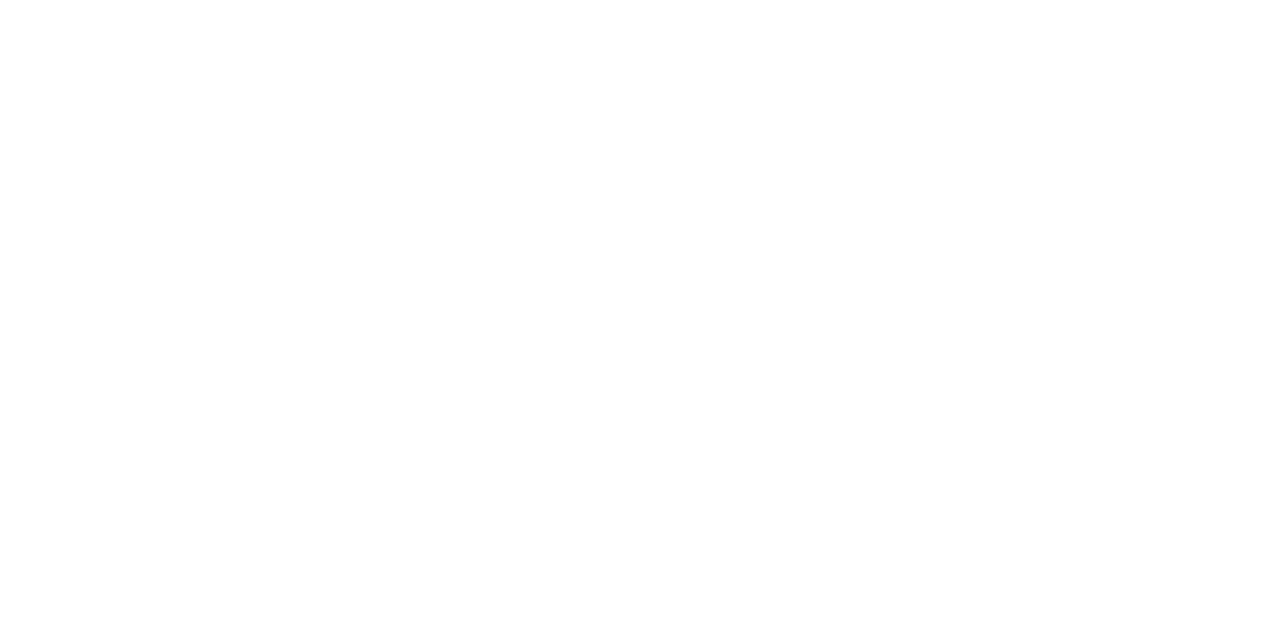
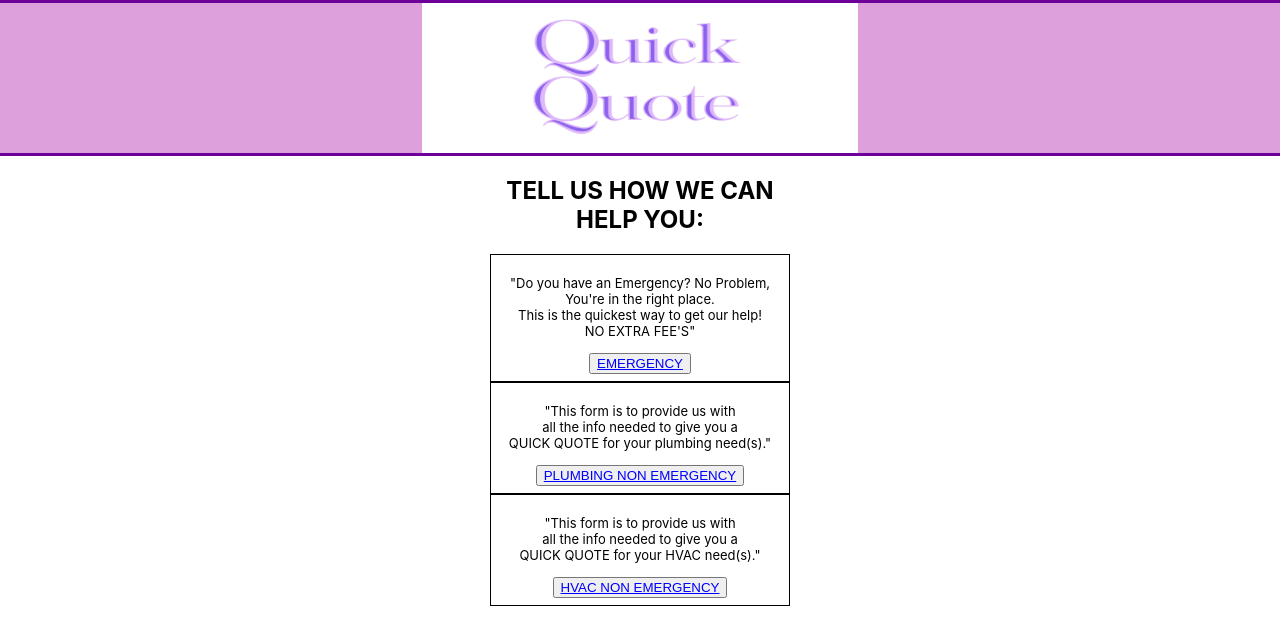
Before and after one commit to ACwolf55/quick-quote, a React (Create React App) app: page / in a window 1280 px wide. Shown: the top 644 px of the page. Built offline with nearby package versions, Linux system fonts and the light colour scheme.

Commit message:
version 1

```diff
--- a/src/App.css
+++ b/src/App.css
@@ -1,38 +1,74 @@
 .App {
   text-align: center;
+  display: flex;
+  flex-direction:column;
+  align-items: center;
+
 }
 
-.App-logo {
-  height: 40vmin;
-  pointer-events: none;
+.banner-logo{
+  width:600px;
+  height: 130px
 }
 
-@media (prefers-reduced-motion: no-preference) {
-  .App-logo {
-    animation: App-logo-spin infinite 20s linear;
-  }
+header{
+  height: 150px;
+  width:100vw;
+  display: flex;
+  flex-direction: row;
+  border: rgb(110, 0, 154) solid 3px;
+  /* border-radius: 25px; */
+
 }
 
-.App-header {
-  background-color: #282c34;
-  min-height: 100vh;
+.header-center{
+  width:34vw;
   display: flex;
-  flex-direction: column;
   align-items: center;
-  justify-content: center;
-  font-size: calc(10px + 2vmin);
-  color: white;
 }
 
-.App-link {
-  color: #61dafb;
+.header-side{
+ width:33vw;
+background-color: plum;
 }
 
-@keyframes App-logo-spin {
-  from {
-    transform: rotate(0deg);
+
+#our-forms{
+  /* border: black solid 1px; */
+  width:300px;
+
+
+}
+
+
+
+#link-box{
+  /* border: black solid 1px; */
+
+}
+
+.link-row{
+  border: rgb(0, 0, 0) solid 1px;
+  padding: 7px;
+
+}
+
+.button-link{
+  /* border: rgb(86, 214, 103) solid 1px; */
+
+}
+
+.descrip{
+  /* border: rgb(233, 228, 228) solid 1px; */
+  font-size: small;
+
+
+}
+
+@media (max-width:800px) {
+  .banner-logo{
+    width:160px;
+    height: 130px
   }
-  to {
-    transform: rotate(360deg);
-  }
+
 }
--- a/src/App.js
+++ b/src/App.js
@@ -1,12 +1,55 @@
-import logo from './logo.svg';
 import './App.css';
+import Header from './Header';
 
 function App() {
+
+  const formLink = url => {
+    window.open(url, '_blank', 'noopener,noreferrer');
+  };
+
+
   return (
     <div className="App">
-      <header>
+      <Header />
+  <div id='our-forms'>
 
-      </header>
+    <h2>TELL US HOW WE CAN HELP YOU:</h2>
+
+    <div id='link-box'>
+
+    <div className='link-row'>
+   <div className='link-descrip'>
+    <p className='descrip'>"Do you have an Emergency? No Problem,<br/> You're in the right place. <br/>This is the quickest way to get our help!<br/> NO EXTRA FEE'S" </p>
+    {/* <p className='descrip'> This is the quickest way to get our help! </p>
+    <p className='descrip'>NO EXTRA FEE'S"</p> */}
+  </div>
+    <button onClick={() => formLink('https://airtable.com/shrl3qG3vHipQyF4z')} class='button-link' style={{color:'blue'}}><u>EMERGENCY</u></button>
+    </div>
+
+    <div className='link-row'>
+    <div className='link-descrip'>
+    <p className='descrip'>"This form is to provide us with<br/>all the info needed to give you a<br/> QUICK QUOTE for your plumbing need(s)." </p>
+    {/* <p className='descrip'>the info needed to give you a QUICK QUOTE </p>
+    <p className='descrip'>for your plumbing need(s)." </p>   */}
+    </div>
+    <button onClick={() => formLink('https://airtable.com/shrzS2zpB5ANgRHiO')} class='button-link' style={{color:'blue'}}><u>PLUMBING NON EMERGENCY</u></button>
+    </div>
+
+    <div className='link-row'>
+    <div className='link-descrip'>
+     <p className='descrip'>"This form is to provide us with <br/>all the info needed to give you a<br/>QUICK QUOTE for your HVAC need(s)." </p>
+     {/* <p className='descrip'></p>
+     <p className='descrip'></p>   */}
+    </div>
+    <button onClick={() => formLink('https://airtable.com/shrqifwbDY23d1nJx')} class='button-link' style={{color:'blue'}}><u>HVAC NON EMERGENCY</u></button>
+    </div>
+
+
+  </div>
+
+</div>
+
+
     </div>
   );
 }
--- /dev/null
+++ b/src/Header.js
@@ -0,0 +1,26 @@
+import React from 'react'
+
+const Header = () => {
+
+
+
+  return (
+    <header>
+        <div className='header-side'>
+
+        </div>
+
+        <div className='header-center'>
+            <img src='/quick-quote-banner.png' className='banner-logo'></img>
+        </div>
+
+        <div className='header-side'>
+
+</div>
+
+
+    </header>
+  )
+}
+
+export default Header
```
Also changed, not shown: public/quick-quote-banner.png (added).
